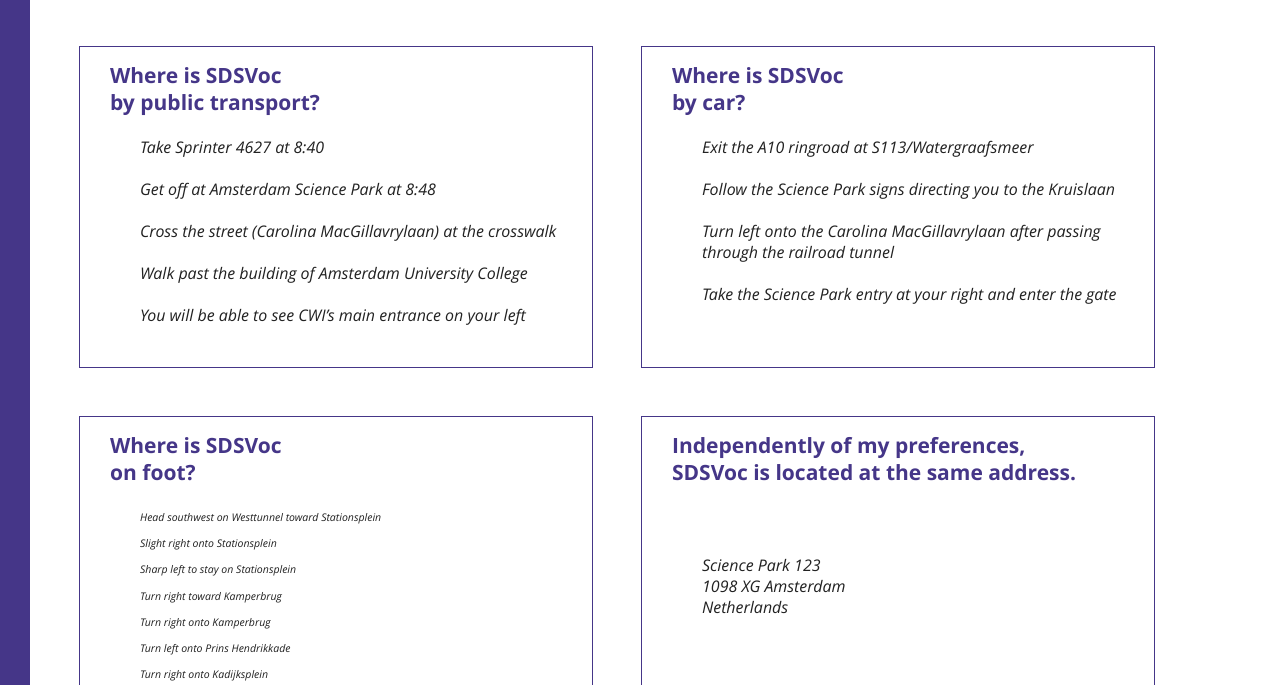
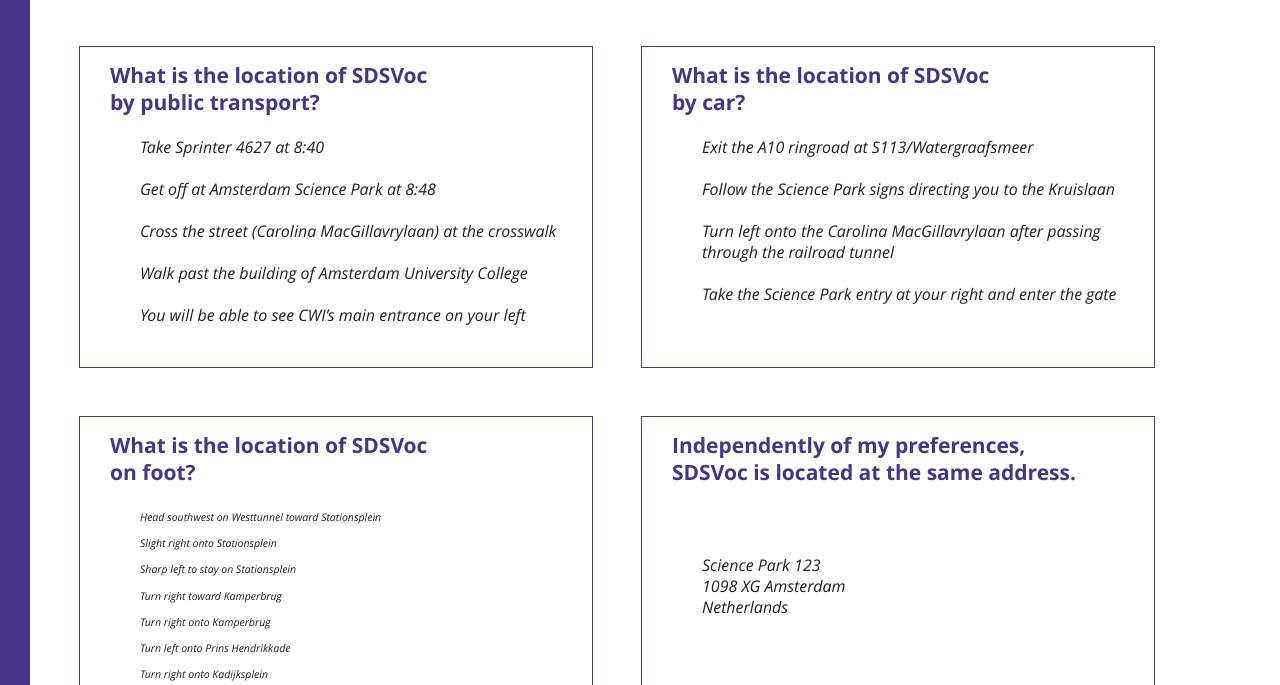
Before and after one commit to RubenVerborgh/SDSVoc-2016, a website: page index.html in a window 1280 px wide. Shown: the part 690-1375 px from the top of the page. Drawn offline with Linux system fonts and the light colour scheme.

Commit message:
Explicitly use "location" in intro.

```diff
--- a/index.html
+++ b/index.html
@@ -31,11 +31,11 @@
   </div>
 
   <div class="slide" id="where">
-    <h2 class="shout">Where is SDSVoc?</h2>
+    <h2 class="shout">What is the location of SDSVoc?</h2>
   </div>
 
   <div class="slide" id="by-public-transport">
-    <h2>Where is SDSVoc<br> by public transport?</h2>
+    <h2>What is the location of SDSVoc<br> by public transport?</h2>
     <ul class="instructions">
       <li>Take Sprinter 4627 at 8:40</li>
       <li>Get off at Amsterdam Science Park at 8:48</li>
@@ -46,7 +46,7 @@
   </div>
 
   <div class="slide" id="by-car">
-    <h2>Where is SDSVoc<br> by car?</h2>
+    <h2>What is the location of SDSVoc<br> by car?</h2>
     <ul class="instructions">
       <li>Exit the A10 ringroad at S113/Watergraafsmeer</li>
       <li>Follow the Science Park signs directing you to the Kruislaan</li>
@@ -56,7 +56,7 @@
   </div>
 
   <div class="slide" id="on-foot">
-    <h2>Where is SDSVoc<br> on foot?</h2>
+    <h2>What is the location of SDSVoc<br> on foot?</h2>
     <ul class="long instructions">
       <li>Head southwest on Westtunnel toward Stationsplein</li>
       <li>Slight right onto Stationsplein</li>
```
